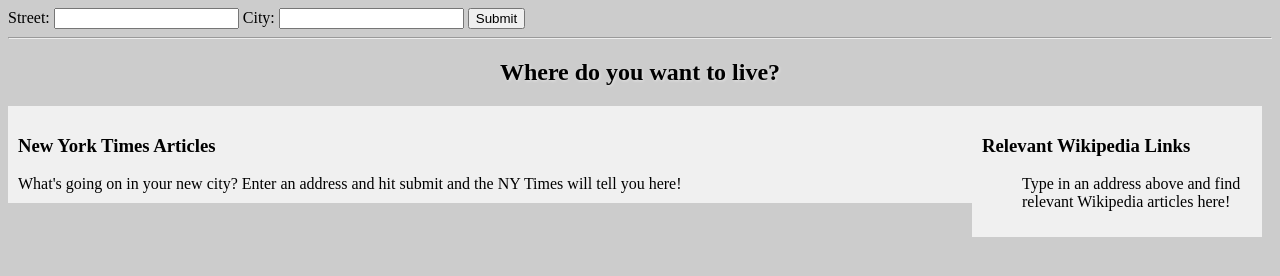
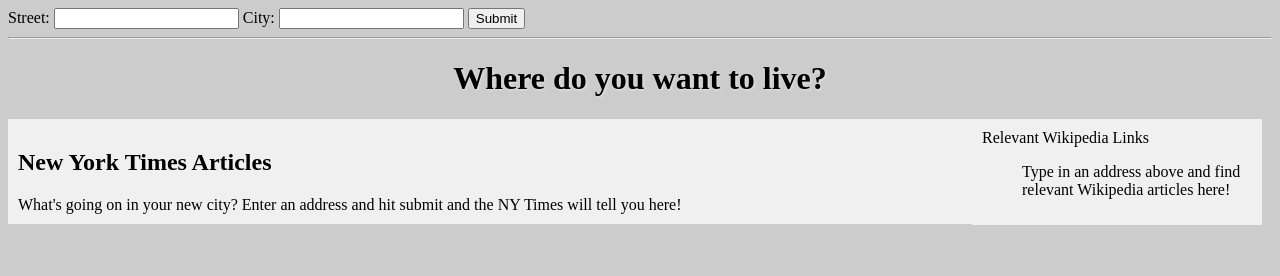
Before and after one commit to jjaryupwork/Ajaxapi, a plain HTML site: page index.html in a window 1280 px wide. Drawn offline with Linux system fonts and the light colour scheme.

Commit message:
Update index.html

```diff
--- a/index.html
+++ b/index.html
@@ -17,17 +17,17 @@
 
     <hr>
 
-    <h2 id="greeting" class="greeting">Where do you want to live?</h2>
+    <h1 id="greeting" class="greeting">Where do you want to live?</h1>
 
 
     <div class="wikipedia-container">
-        <h3 id="wikipedia-header">Relevant Wikipedia Links</h3>
+        <h id="wikipedia-header">Relevant Wikipedia Links</h2>
         <ul id="wikipedia-links">Type in an address above and find relevant Wikipedia articles here!</ul>
     </div>
 
 
     <div class="nytimes-container">
-        <h3 id="nytimes-header">New York Times Articles</h3>
+        <h2 id="nytimes-header">New York Times Articles</h2>
         <ul id="nytimes-articles" class="article-list">What's going on in your new city? Enter an address and hit submit and the NY Times will tell you here!</ul>
     </div>
 
```
